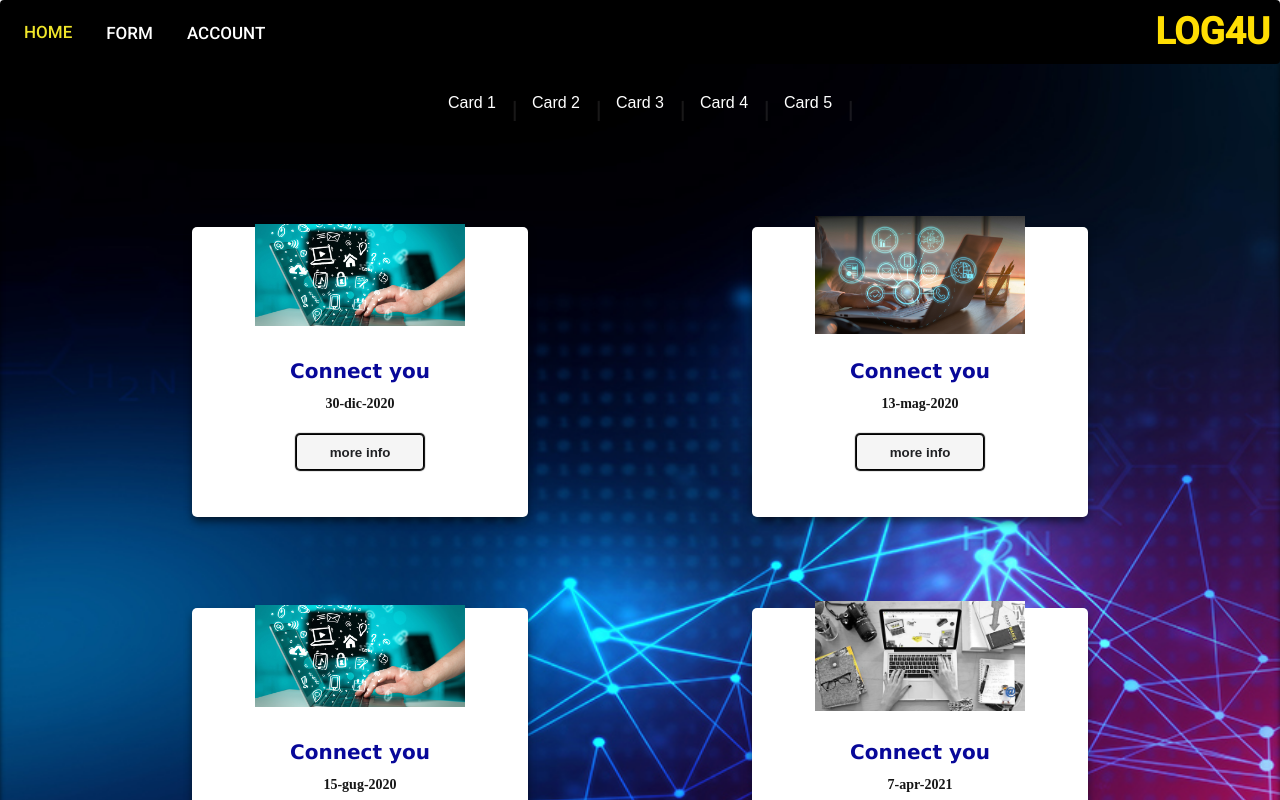
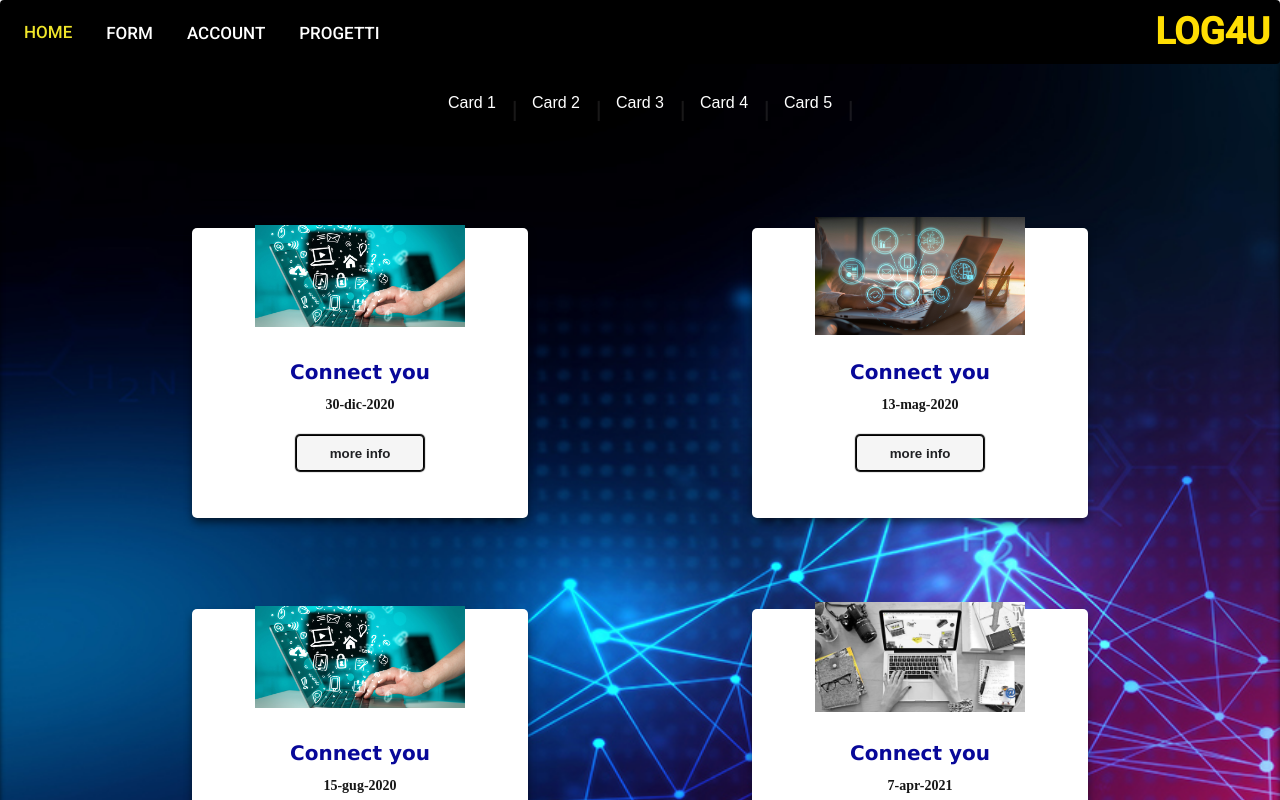
Before and after one commit to giuliana1995/firstSite, an Angular app: page / in a window 1280 px wide. Built offline with nearby package versions, Linux system fonts and the light colour scheme.

Commit message:
lastChanges3

```diff
--- a/src/app/app.component.scss
+++ b/src/app/app.component.scss
@@ -1,6 +1,4 @@
 @import "../theme/theme_common";
-
-
 
 
 mat-sidenav-container,
--- a/src/app/container/container.component.html
+++ b/src/app/container/container.component.html
@@ -15,6 +15,9 @@
                 <li>
                     <a href="#" routerLink="/account">Account</a>
                 </li>
+                <li>
+                    <a href="#" routerLink="/account">progetti</a>
+                </li>
             </ul>
         </div>
     </div>
--- a/src/app/home-cards/home-cards.component.scss
+++ b/src/app/home-cards/home-cards.component.scss
@@ -6,10 +6,9 @@ p {
 }
 
 .homeCards {
-
     display: flex;
     justify-content: center;
-    margin-top: -8px;
+    margin-top: -7px;
     background: url('../../assets/cards/sfondo.jpg') no-repeat center center;
     background-size: cover;
     box-shadow: inset 0 -1px 5px rgba(0, 0, 0, 0.6);
--- a/src/app/navbar/navbar.component.html
+++ b/src/app/navbar/navbar.component.html
@@ -10,7 +10,10 @@
             <mat-icon>portrait</mat-icon><span class="nav-caption"> Form </span>
         </a>
         <a mat-list-item href="#" routerLink="" (click)="onSidenavClose()">
-            <mat-icon>folder_open</mat-icon><span class="nav-caption"> Project </span>
+            <mat-icon>folder_open</mat-icon><span class="nav-caption"> Account </span>
+        </a>
+        <a mat-list-item href="#" routerLink="" (click)="onSidenavClose()">
+            <mat-icon>folder</mat-icon><span class="nav-caption"> progetti </span>
         </a>
     </div>
 
```
